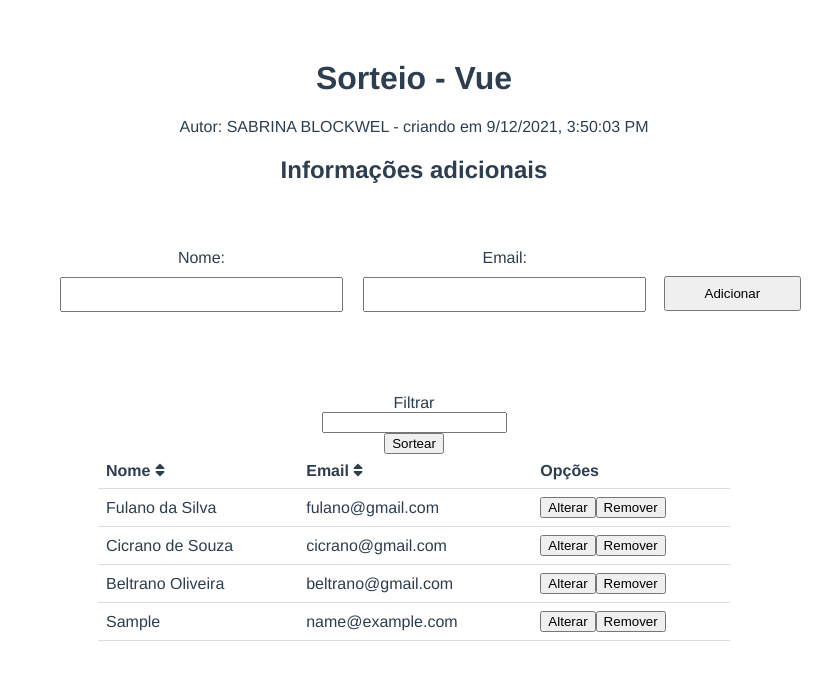
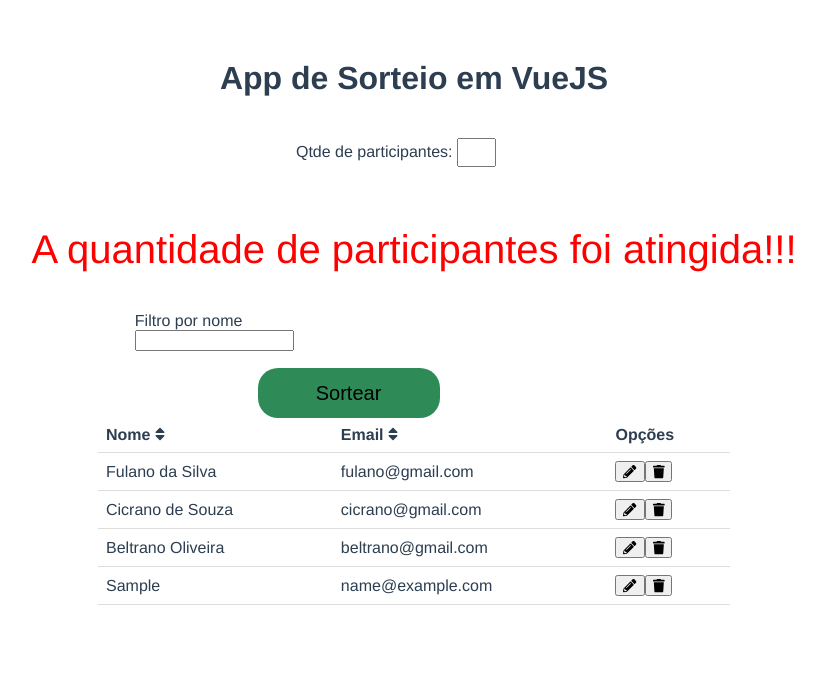
Before and after one commit to sblockwel/sorteio-app, a Vue app: page / in a window 1280 px wide. Both pictures are taken after typing "Sample", "name@example.com" into the empty fields and a click on the input "Adicionar". Shown: the top 680 px of the page, without its empty margins (226-1058 px from the left). Built offline with nearby package versions, Linux system fonts and the light colour scheme.

Commit message:
ajustes finas

```diff
--- a/src/App.vue
+++ b/src/App.vue
@@ -1,11 +1,13 @@
 <template>
   <div>
-    <h1>Sorteio - Vue</h1>
-    <p :title="informacao">Autor: {{ autor.toUpperCase() }} - {{ criacao }} </p>
+    <h1>App de Sorteio em VueJS</h1>
 
-    <h2>Informações adicionais</h2>
+    <div class="qtdeParticipantes">
+      <label>Qtde de participantes: </label>
+      <input type="number" v-model.number = "qtdeParticipantes" @change="changeInput"/>
+    </div>
 
-    <form id="formulario" @submit.prevent="salvarParticipante">
+    <form id="formulario" v-if="ativarCampos" @submit.prevent = "salvarParticipante()" >
       <div class="campo">
         <label for="nome"> Nome: </label><br />
         <input type="text" id="nome" autofocus required v-model="participante.nome" />
@@ -14,16 +16,21 @@
         <label for="email"> Email: </label>
         <input type="email" id="email" required v-model="participante.email" />
       </div>
-      <div id="botao" class="campo botao">
+      <div id="botao" class="campo ">
         <input type="submit" :value="acao" />
       </div>
     </form>
+    <p v-else>A quantidade de participantes foi atingida!!!</p>
 
-    <div>
-      <label>Filtrar</label><br/>
-      <input type="text" id="nome" v-model="search">
-      <br/>
-      <button @click="sortear()">Sortear </button>
+    <div class="ajuste">
+      <div class="filtro">
+        <label>Filtro por nome</label><br/>
+        <input type="text" v-model="search">
+      </div>
+
+      <div class="sortear">
+        <button id="botao" @click="sortearParticipante()"> Sortear</button>
+      </div>
     </div>
 
     <div >
@@ -32,12 +39,12 @@
         <th @click="ordenar('email')" class="ordenar">Email <font-awesome-icon :icon="getTipoOrdenacao('email')" /> </th>
         <th>Opções</th>
 
-        <tr v-for="(p, idx) in filteredItems" :key="p.nome" :class="{ 'alteracao': alteracaoIdx == idx }" class="linhas">
-          <td>{{ p.nome }}</td>
-          <td>{{ p.email }}</td>
+        <tr v-for="(p, idx) in filteredItems" :key="p.nome" :class="{ 'alteracao': alteracaoIdx == idx }">
+          <td id='nome' :class="{'destacar' :participanteSorteado(p.nome)}">{{p.nome}}</td>
+          <td id='email' :class="{'destacar' :participanteSorteado(p.nome)}">{{p.email}}</td>
           <td>
-            <button @click="alterar(idx)">Alterar</button>
-            <button @click="remover(p)">Remover</button>
+            <button @click="alterar(idx)"><font-awesome-icon icon="pencil-alt" /></button>
+            <button @click="remover(p)"> <font-awesome-icon icon="trash" /> </button>
           </td>
         </tr>
       </table>
@@ -49,13 +56,10 @@
 export default {
   data() {
     return {
-      autor: "Sabrina Blockwel",
-      criacao: "criando em " + new Date().toLocaleString(),
-      informacao: 'Posso colocar uma informação customizada',
       participantes: [
         { nome: "Fulano da Silva", email: "fulano@gmail.com" },
         { nome: "Cicrano de Souza", email: "cicrano@gmail.com" },
-        { nome: "Beltrano Oliveira", email: "beltrano@gmail.com" },
+        { nome: "Beltrano Oliveira", email: "beltrano@gmail.com" }
       ],
       participante: {
         nome: null,
@@ -66,17 +70,27 @@ export default {
       ordemCampos: {
         nome: null,
         tipo: 'asc'
-      }
+      },
+      qtdeParticipantes: '',
+      nomeSorteado: '',
+      ativarCampos: true
     }
   },
   methods: {
     salvarParticipante() {
       const participanteSalvar = Object.assign({}, this.participante)
+      const existe = this.participantes.some(p => p.nome == participanteSalvar.nome)
+
       if (this.alteracaoIdx > -1) {
-        this.participantes[this.alteracaoIdx] = participanteSalvar;
+          this.participantes[this.alteracaoIdx] = participanteSalvar
       } else {
-        this.participantes.push(participanteSalvar)
+        if (existe == true) {
+          alert('Essa pessoa já foi adicionada.')
+        } else {
+          this.participantes.push(participanteSalvar)
+        }
       }
+      this.changeInput()
       this.reset()
     },
     reset() {
@@ -84,15 +98,26 @@ export default {
       this.participante.email = null
       this.alteracaoIdx = -1
     },
+    changeInput(){
+      this.ativarCampos = this.participantes.length < this.qtdeParticipantes
+    },
     remover(participanteParaRemover) {
       if (confirm("Excluir registro?")) {
         this.participantes = this.participantes.filter(p => p != participanteParaRemover)
         this.reset()
       }
+      this.changeInput()
     },
     alterar(idx) {
       this.participante = Object.assign({}, this.participantes[idx])
       this.alteracaoIdx = idx
+      this.ativarCampos = true
+    },
+    sortearParticipante() {
+      this.nomeSorteado = this.participantes[Math.round((Math.random() * this.qtdeParticipantes))].nome;
+    },
+    participanteSorteado(nome) {
+      return this.nomeSorteado === nome
     },
     getTipoOrdenacao(campo){
       if (campo == this.ordemCampos.nome) {
@@ -119,11 +144,8 @@ export default {
       return this.alteracaoIdx > -1 ? "Alterar" : "Adicionar"
     },
     filteredItems() {
-
       let part = []
-
       part = this.participantes.filter(p => p = p.nome.toLowerCase().indexOf(this.search.toLowerCase()) > -1 )
-
 
       return part
     }
@@ -169,6 +191,10 @@ export default {
     margin-top: 17px;
 }
 
+button:hover{
+  cursor: pointer;
+}
+
 .tabela {
   margin: auto;
 }
@@ -193,4 +219,64 @@ tr:hover{
   cursor: pointer;
 }
 
+.qtdeParticipantes {
+  padding: 20px;
+  width: 20%;
+  margin-left: 37%;
+  height: 10%;
+}
+
+.qtdeParticipantes input {
+  width: 10%;
+  padding: 5px;
+}
+
+.destacar {
+  background-color: rgb(70, 155, 184);
+}
+
+p {
+  color: red;
+  font-size: 40px;
+  font: bolder;
+}
+
+.ajuste{
+  width: 60%;
+  margin-left: 20%;
+  height: 50px;
+}
+
+.filtro {
+  padding-left: 100px;
+  margin-bottom: 0px;
+  text-align: left;
+  width: 40%;
+  float: left;
+}
+
+.filtro input {
+  width: 50%;
+}
+
+.sortear {
+  width: 30%;
+  float: left;
+  padding-left: 200px;
+}
+
+.sortear #botao{
+  width: 80%;
+  font-size: 20px;
+  background-color: seagreen;
+  border-radius: 20px;
+  border: 0px;
+}
+
+.sortear #botao:hover{
+   background-color: rgb(25, 77, 47);
+   color: white;
+}
+
+
 </style>
--- a/src/main.js
+++ b/src/main.js
@@ -2,13 +2,14 @@ import { createApp } from 'vue'
 import App from './App.vue'
 
 import { library } from '@fortawesome/fontawesome-svg-core'
-import { faUserSecret, faSortUp, faSortDown, faSort } from '@fortawesome/free-solid-svg-icons'
+import { faSortUp, faSortDown, faSort, faTrash, faPencilAlt } from '@fortawesome/free-solid-svg-icons'
 import { FontAwesomeIcon } from '@fortawesome/vue-fontawesome'
 
-library.add(faUserSecret)
 library.add(faSortUp)
 library.add(faSortDown)
 library.add(faSort)
+library.add(faTrash)
+library.add(faPencilAlt)
 
 createApp(App)
   .component("font-awesome-icon", FontAwesomeIcon)
```
